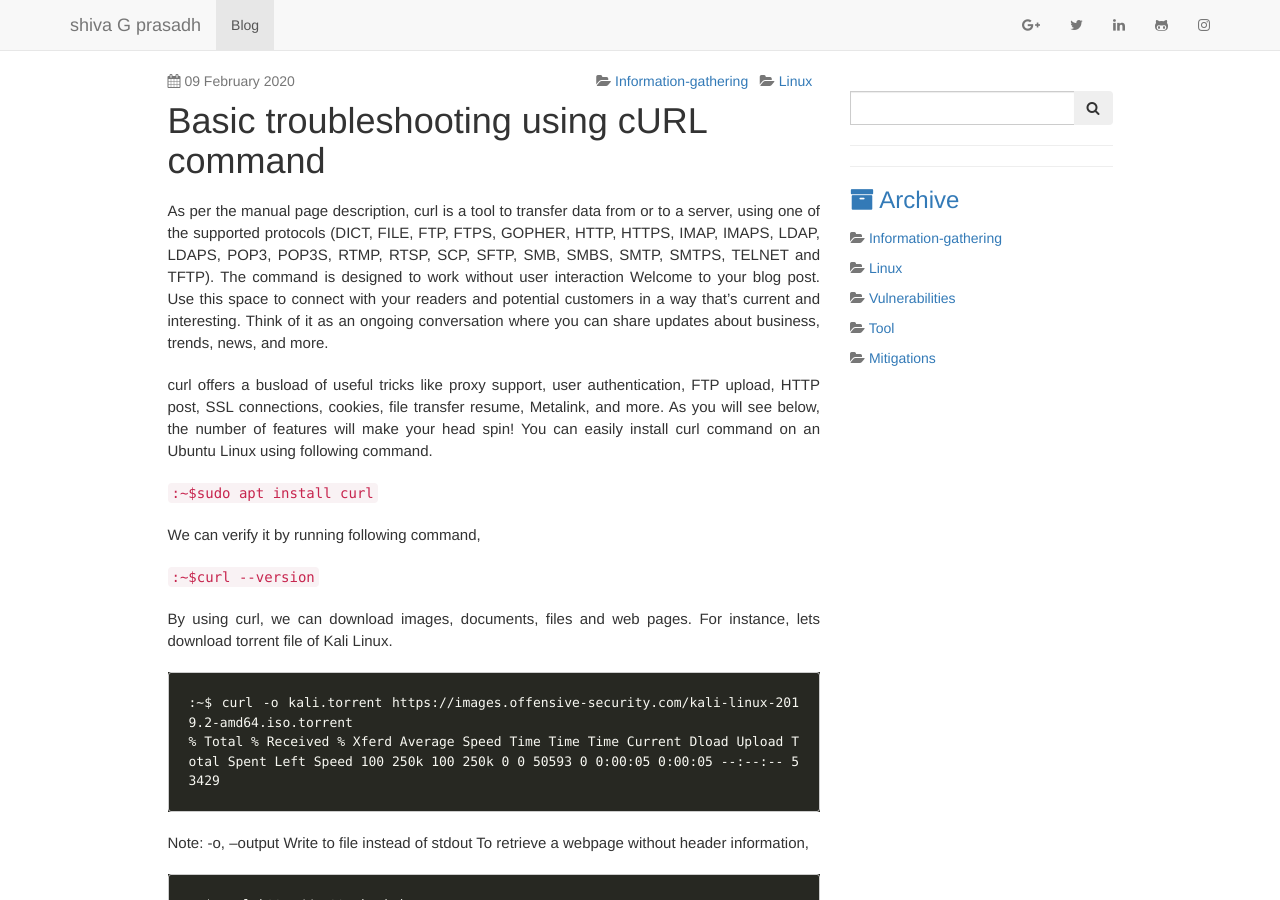
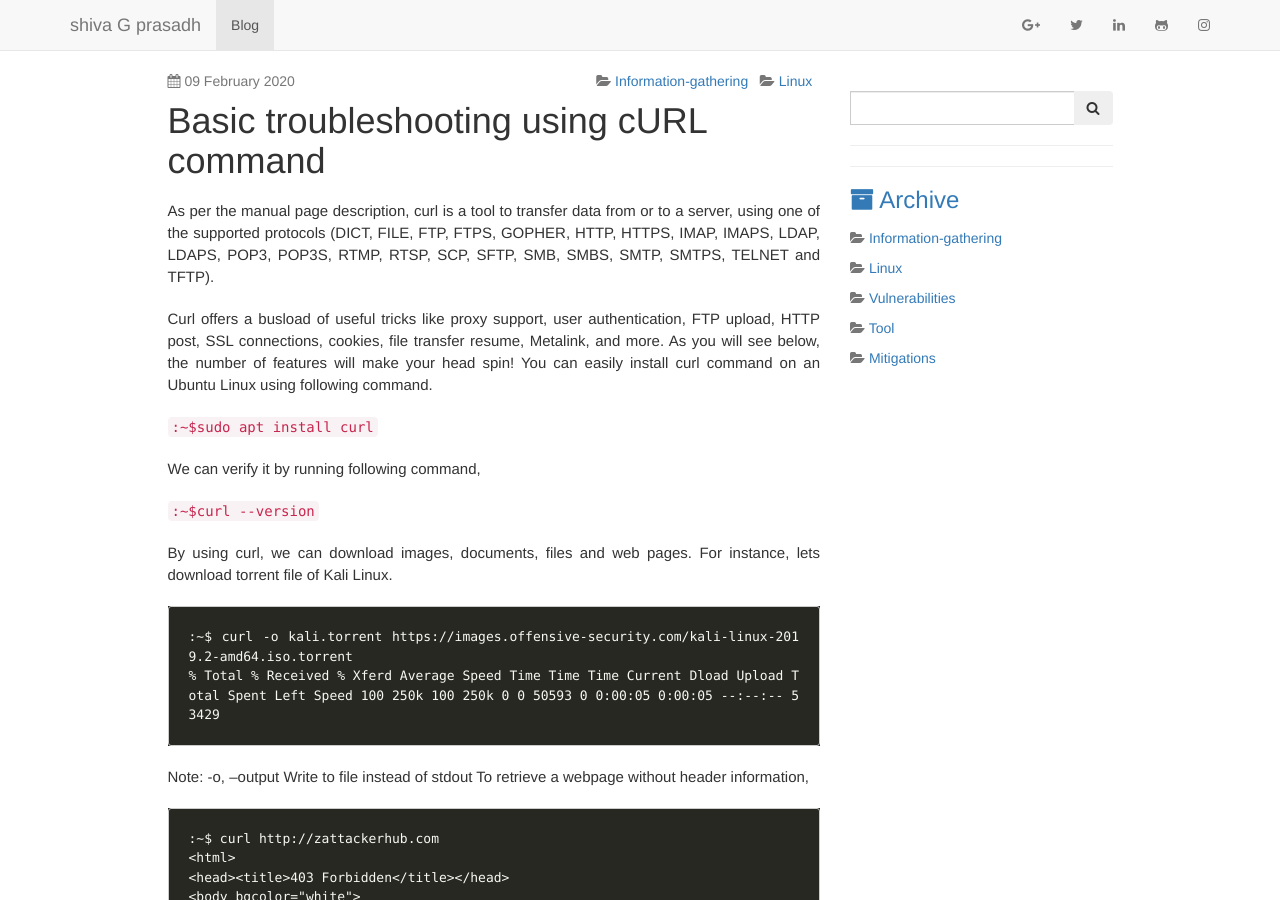
Before and after one commit to shivaGprasadh/shivaGprasadh.github.io, a Jekyll site: the page built from _posts/2020-02-09-Basic troubleshooting using cURL command.md, in a window 1280 px wide and 900 px high. Built offline with Jekyll 4.4.1, drawn with Linux system fonts in a browser that asks for light colours; nearby versions of some CDN libraries; our own code applies the rules of GitHub Pages for plain Markdown files; comment, search, counter and statistics services are not loaded.

Commit message:
Update 2020-02-09-Basic troubleshooting using cURL command.md

````diff
--- a/_posts/2020-02-09-Basic troubleshooting using cURL command.md
+++ b/_posts/2020-02-09-Basic troubleshooting using cURL command.md
@@ -6,10 +6,9 @@ author: shiva G prasadh
 published: true
 ---
 
-As per the manual page description, curl is a tool to transfer data from or to a server, using one of the supported protocols (DICT, FILE, FTP, FTPS, GOPHER, HTTP, HTTPS, IMAP, IMAPS, LDAP, LDAPS, POP3, POP3S, RTMP, RTSP, SCP, SFTP, SMB, SMBS, SMTP, SMTPS, TELNET and TFTP). The command is designed to work without user interaction
-Welcome to your blog post. Use this space to connect with your readers and potential customers in a way that’s current and interesting. Think of it as an ongoing conversation where you can share updates about business, trends, news, and more.
+As per the manual page description, curl is a tool to transfer data from or to a server, using one of the supported protocols (DICT, FILE, FTP, FTPS, GOPHER, HTTP, HTTPS, IMAP, IMAPS, LDAP, LDAPS, POP3, POP3S, RTMP, RTSP, SCP, SFTP, SMB, SMBS, SMTP, SMTPS, TELNET and TFTP).
 
-curl offers a busload of useful tricks like proxy support, user authentication, FTP upload, HTTP post, SSL connections, cookies, file transfer resume, Metalink, and more. As you will see below, the number of features will make your head spin! You can easily install curl command on an Ubuntu Linux using following command.
+Curl offers a busload of useful tricks like proxy support, user authentication, FTP upload, HTTP post, SSL connections, cookies, file transfer resume, Metalink, and more. As you will see below, the number of features will make your head spin! You can easily install curl command on an Ubuntu Linux using following command.
 
 ```:~$sudo apt install curl```
 
````
